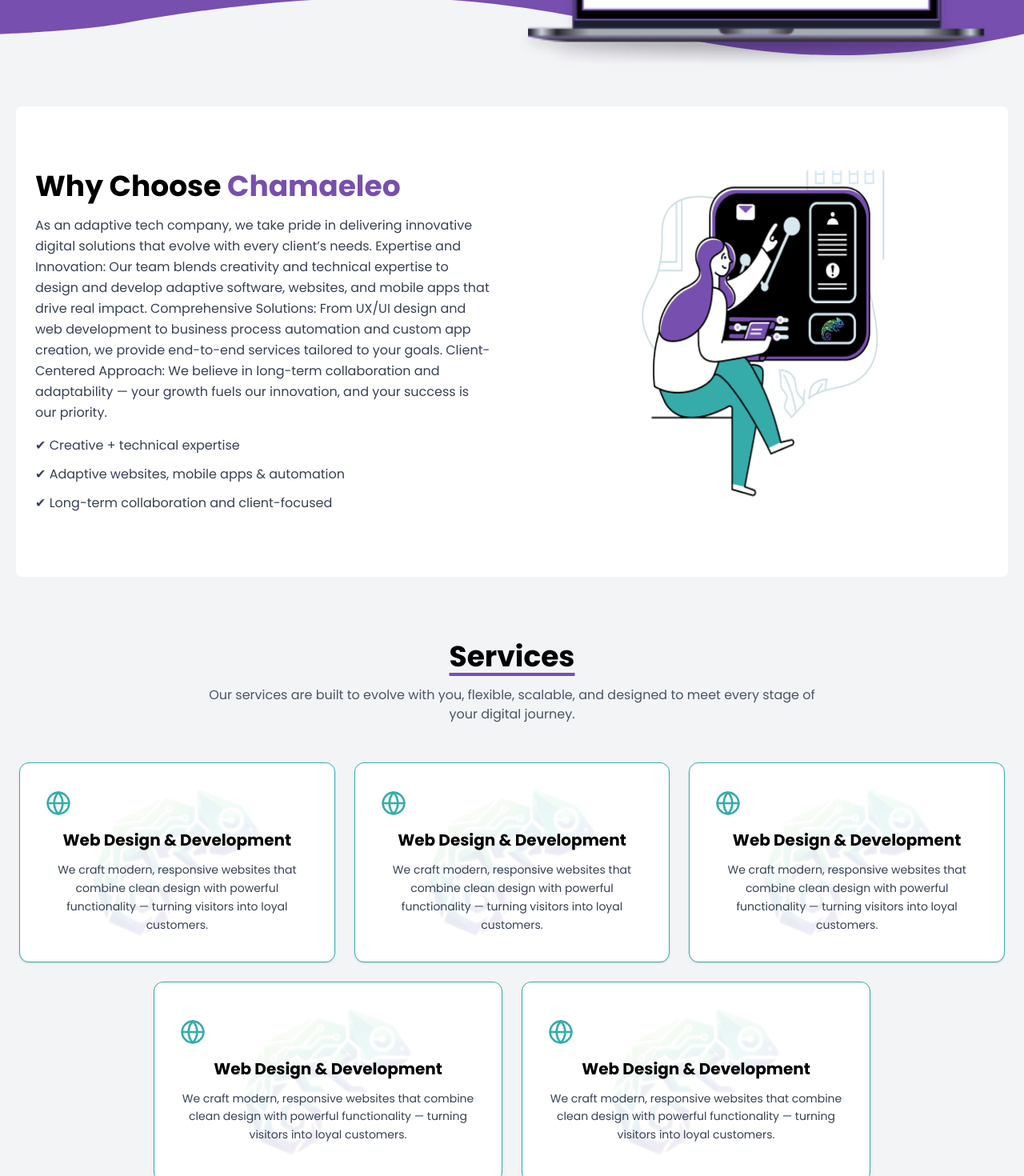
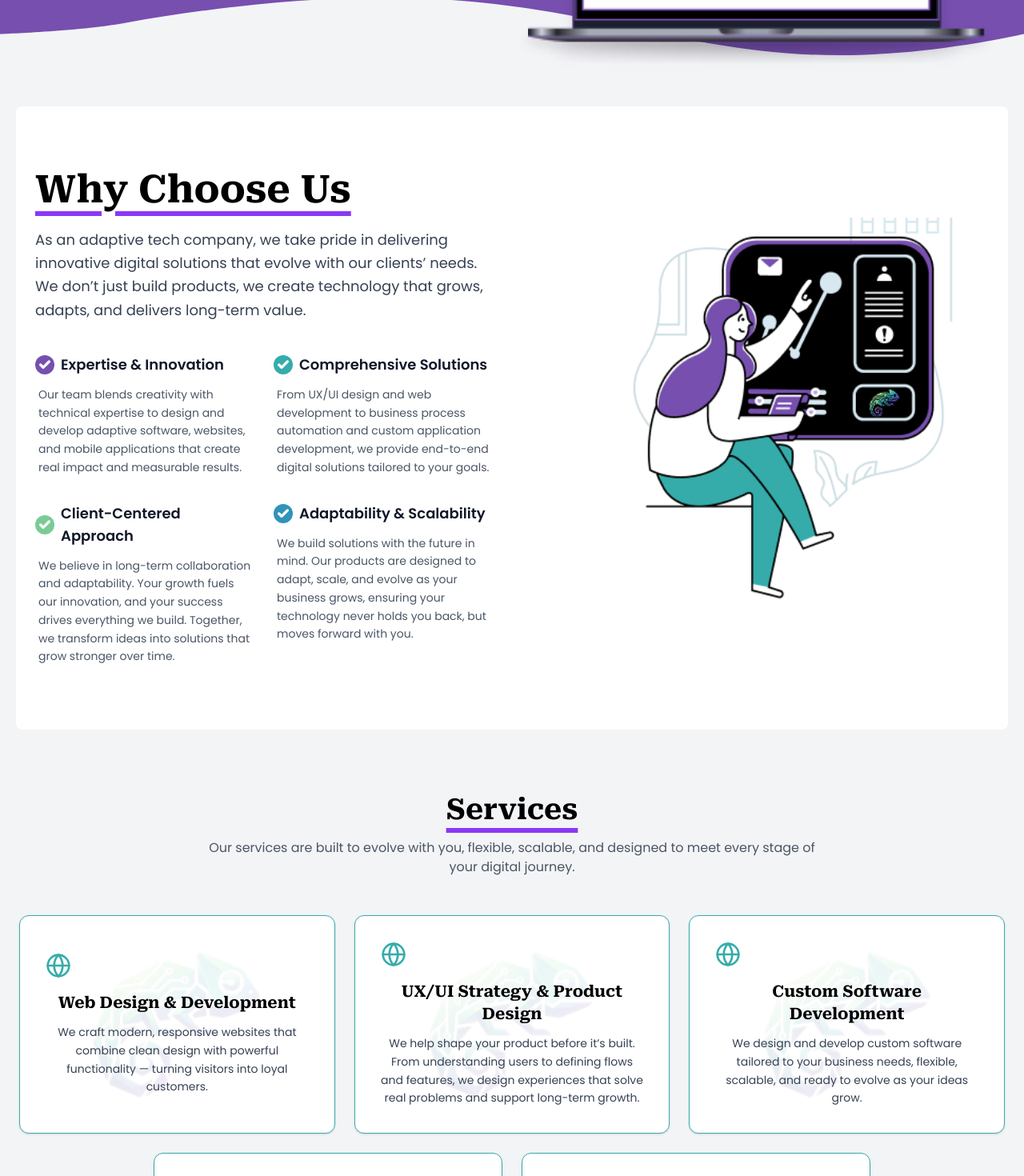
Before and after one commit to Chamaeleo-Tech/Chamaeleo-tech, a Next.js app: page / in a window 1280 px wide. Shown: the part 500-1970 px from the top of the page at 80% size. Built offline with nearby package versions, Linux system fonts and the light colour scheme.

Commit message:
add content and fixes

```diff
--- a/app/globals.css
+++ b/app/globals.css
@@ -90,3 +90,15 @@
 .animate-blink {
   animation: blink 1s step-end infinite;
 }
+
+@keyframes float {
+
+  0%,
+  100% {
+    transform: translateY(0);
+  }
+
+  50% {
+    transform: translateY(-20px);
+  }
+}
--- a/app/layout.tsx
+++ b/app/layout.tsx
@@ -39,10 +39,8 @@
   children: React.ReactNode;
 }>) {
   return (
-    <html lang="en">
-      <body
-        className={`${geistSans.variable} ${geistMono.variable} ${robotoSerif.variable} ${poppins.variable} antialiased`}
-      >
+    <html lang="en" className={`${geistSans.variable} ${geistMono.variable} ${robotoSerif.variable} ${poppins.variable}`}>
+      <body className="antialiased">
         <Navbar />
         {children}
         <Footer />
--- a/components/About/MissionVision.tsx
+++ b/components/About/MissionVision.tsx
@@ -20,7 +20,7 @@
                 {cards.map((card, idx) => (
                     <div
                         key={idx}
-                        className="group bg-white rounded-xl p-10 shadow-lg text-center transition-all duration-300 hover:bg-gradient-to-br hover:from-secondary-light hover:to-secondary hover:text-white border"
+                        className="group bg-white rounded-xl p-10 shadow-lg text-center transition-all duration-500 ease-out hover:bg-secondary hover:text-white border"
                     >
                         <div className="mb-4 inline-flex items-center justify-center text-secondary group-hover:text-white transition-colors duration-1000">
                             <card.icon size={40} />
--- a/components/About/Team.tsx
+++ b/components/About/Team.tsx
@@ -21,7 +21,7 @@
     return (
         <section className="w-full py-16 bg-gray-100">
             <div className="max-w-6xl mx-auto px-6 text-center">
-                <h2 className="mb-12 text-3xl font-bold font-roboto inline-block relative z-10 text-black underline decoration-secondary decoration-4 underline-offset-8">
+                <h2 className="mb-12 text-3xl font-bold font-roboto inline-block relative z-10 text-black underline decoration-secondary-light decoration-6 underline-offset-11">
                     Meet Our Team
                 </h2>
 
--- a/components/About/TrustedPlace.tsx
+++ b/components/About/TrustedPlace.tsx
@@ -27,7 +27,7 @@
     return (
         <section className="w-full py-16 bg-gray-100">
             <div className="max-w-6xl mx-auto px-6">
-                <h2 className="mb-12 text-3xl font-bold font-roboto flex justify-center z-10 text-black underline decoration-secondary decoration-4 underline-offset-8">
+                <h2 className="mb-12 text-3xl font-bold font-roboto flex justify-center z-10 text-black underline decoration-secondary-light decoration-6 underline-offset-11">
                     Your Trusted Place
                 </h2>
 
--- a/components/Home/Services.tsx
+++ b/components/Home/Services.tsx
@@ -8,20 +8,20 @@
             description: "We craft modern, responsive websites that combine clean design with powerful functionality — turning visitors into loyal customers."
         },
         {
-            title: "Web Design & Development",
-            description: "We craft modern, responsive websites that combine clean design with powerful functionality — turning visitors into loyal customers."
+            title: "UX/UI Strategy & Product Design",
+            description: "We help shape your product before it’s built. From understanding users to defining flows and features, we design experiences that solve real problems and support long-term growth."
         },
         {
-            title: "Web Design & Development",
-            description: "We craft modern, responsive websites that combine clean design with powerful functionality — turning visitors into loyal customers."
+            title: "Custom Software Development",
+            description: "We design and develop custom software tailored to your business needs, flexible, scalable, and ready to evolve as your ideas grow."
         },
         {
-            title: "Web Design & Development",
-            description: "We craft modern, responsive websites that combine clean design with powerful functionality — turning visitors into loyal customers."
+            title: "MVP & Startup Solutions",
+            description: "We help startups and innovators bring ideas to life quickly with smart MVPs that focus on what truly matters, users, value, and feedback."
         },
         {
-            title: "Web Design & Development",
-            description: "We craft modern, responsive websites that combine clean design with powerful functionality — turning visitors into loyal customers."
+            title: "Maintenance, Optimization & Growth",
+            description: "After launch, we help your product adapt, improve, and scale based on real data and user behavior."
         },
     ];
 
@@ -55,7 +55,7 @@
     return (
         <section id="services" className="w-full bg-gray-100 py-20">
             <div className="max-w-7xl mx-auto px-6 text-center">
-                <h2 className="mb-4 text-4xl font-bold text-black font-roboto z-10 underline decoration-secondary decoration-4 underline-offset-8">Services</h2>
+                <h2 className="mb-4 text-4xl font-bold text-black font-roboto z-10 underline decoration-secondary-light decoration-6 underline-offset-11">Services</h2>
 
                 <p className="text-gray-600 mt-4 max-w-3xl mx-auto font-poppins mb-12">
                     Our services are built to evolve with you, flexible, scalable, and designed to meet every stage of your digital journey.
--- a/components/Home/WhyChoose.tsx
+++ b/components/Home/WhyChoose.tsx
@@ -1,35 +1,74 @@
 import Image from "next/image";
+import { Check } from "lucide-react";
 
 export default function WhyChoose() {
+    const features = [
+        {
+            title: "Expertise & Innovation",
+            description: "Our team blends creativity with technical expertise to design and develop adaptive software, websites, and mobile applications that create real impact and measurable results."
+        },
+        {
+            title: "Comprehensive Solutions",
+            description: "From UX/UI design and web development to business process automation and custom application development, we provide end-to-end digital solutions tailored to your goals."
+        },
+        {
+            title: "Client-Centered Approach",
+            description: "We believe in long-term collaboration and adaptability. Your growth fuels our innovation, and your success drives everything we build. Together, we transform ideas into solutions that grow stronger over time."
+        },
+        {
+            title: "Adaptability & Scalability",
+            description: "We build solutions with the future in mind. Our products are designed to adapt, scale, and evolve as your business grows, ensuring your technology never holds you back, but moves forward with you."
+        }
+    ];
+
     return (
-        <section className="mx-auto w-[calc(100%-2.5rem)] max-w-7xl bg-white mt-16 px-6 py-20 grid md:grid-cols-2 gap-12 rounded-lg">
+        <section className="mx-auto w-[calc(100%-2.5rem)] max-w-7xl bg-white mt-16 px-6 py-20 rounded-lg">
+            <div className="grid lg:grid-cols-2 gap-12 items-center">
                 <div>
-                <h1 className="text-3xl text-black md:text-4xl font-bold font-roboto">
-                    Why Choose <span className="text-secondary">Chamaeleo</span>
-                </h1>
+                    <h2 className="text-3xl text-black md:text-5xl font-bold font-roboto mb-6 underline decoration-secondary-light decoration-6 underline-offset-11">
+                        Why Choose Us
+                    </h2>
 
-                <p className="mt-4 text-gray-700 leading-relaxed font-poppins">
-                    As an adaptive tech company, we take pride in delivering innovative digital solutions that evolve with every client’s needs.
-                    Expertise and Innovation: Our team blends creativity and technical expertise to design and develop adaptive software, websites, and mobile apps that drive real impact.
-
-                    Comprehensive Solutions: From UX/UI design and web development to business process automation and custom app creation, we provide end-to-end services tailored to your goals.
-                    Client-Centered Approach: We believe in long-term collaboration and adaptability — your growth fuels our innovation, and your success is our priority.
+                    <p className="text-gray-700 leading-relaxed font-poppins mb-10 text-lg">
+                        As an adaptive tech company, we take pride in delivering innovative digital solutions that evolve with our clients’ needs. We don’t just build products, we create technology that grows, adapts, and delivers long-term value.
                     </p>
 
-                <ul className="mt-4 text-gray-700 space-y-3">
-                    <li>✔ Creative + technical expertise</li>
-                    <li>✔ Adaptive websites, mobile apps & automation</li>
-                    <li>✔ Long-term collaboration and client-focused</li>
-                </ul>
+                    <div className="grid sm:grid-cols-2 gap-x-6 gap-y-8">
+                        {features.map((feature, index) => (
+                            <div key={index} className="flex flex-col gap-3">
+                                <div className="flex items-center gap-2">
+                                    <div
+                                        className={`rounded-full w-6 h-6 flex items-center justify-center flex-shrink-0 ${[
+                                            "bg-secondary",
+                                            "bg-primary",
+                                            "bg-[#7BCB96]",
+                                            "bg-[#3193BA]"
+                                        ][index]
+                                            }`}
+                                    >
+                                        <Check className="text-white w-4 h-4" strokeWidth={5} />
+                                    </div>
+                                    <h3 className="font-semibold text-gray-900 text-lg">{feature.title}</h3>
+                                </div>
+                                <p className="text-sm text-gray-600 leading-relaxed pl-1">
+                                    {feature.description}
+                                </p>
+                            </div>
+                        ))}
+                    </div>
                 </div>
 
-            <div className="flex justify-center">
+                <div className="flex justify-center lg:justify-end">
+                    <div className="relative w-full max-w-[500px]">
                         <Image
                             src="/images/illustration.png"
-                    width={380}
-                    height={380}
-                    alt="Illustration"
+                            width={500}
+                            height={500}
+                            alt="Why Choose Illustration"
+                            className="object-contain w-full h-auto transition-all duration-500 ease-in-out hover:rotate-6 hover:scale-105 cursor-pointer"
                         />
+                    </div>
+                </div>
             </div>
         </section>
     );
```
Also changed, not shown: components/FAQ/FAQAccordion.tsx (+49 -13 lines). Lines whose indentation alone changed are shown as unchanged.
